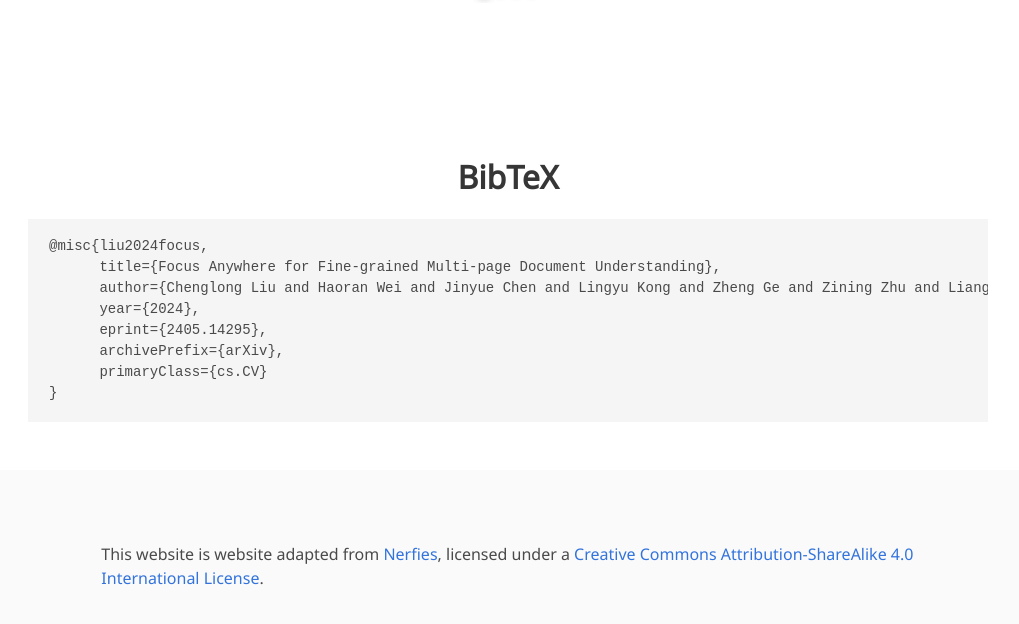
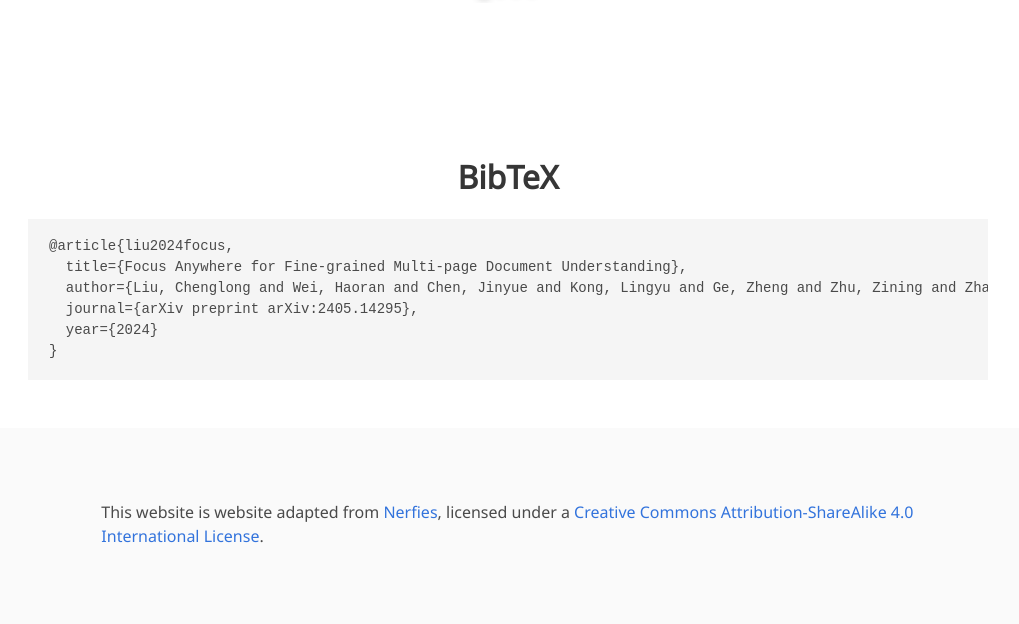
Before and after one commit to chenglongliu666/Foxhome, a plain HTML site: page index.html in a window 1280 px wide. Shown: the part 4193-4817 px from the top of the page, without its empty margins (132-1151 px from the left). Drawn offline with nearby package versions, Linux system fonts and the light colour scheme; some icons are missing; a web font is replaced by a local one.

Commit message:
Update index.html

```diff
--- a/index.html
+++ b/index.html
@@ -526,13 +526,11 @@
 <section class="section" id="BibTeX">
   <div class="container is-max-desktop content">
     <h2 class="title is-3 has-text-centered">BibTeX</h2>
-    <pre><code>@misc{liu2024focus,
-      title={Focus Anywhere for Fine-grained Multi-page Document Understanding},
-      author={Chenglong Liu and Haoran Wei and Jinyue Chen and Lingyu Kong and Zheng Ge and Zining Zhu and Liang Zhao and Jianjian Sun and Chunrui Han and Xiangyu Zhang},
-      year={2024},
-      eprint={2405.14295},
-      archivePrefix={arXiv},
-      primaryClass={cs.CV}
+    <pre><code>@article{liu2024focus,
+  title={Focus Anywhere for Fine-grained Multi-page Document Understanding},
+  author={Liu, Chenglong and Wei, Haoran and Chen, Jinyue and Kong, Lingyu and Ge, Zheng and Zhu, Zining and Zhao, Liang and Sun, Jianjian and Han, Chunrui and Zhang, Xiangyu},
+  journal={arXiv preprint arXiv:2405.14295},
+  year={2024}
 }</code></pre>
   </div>
 </section>
```
